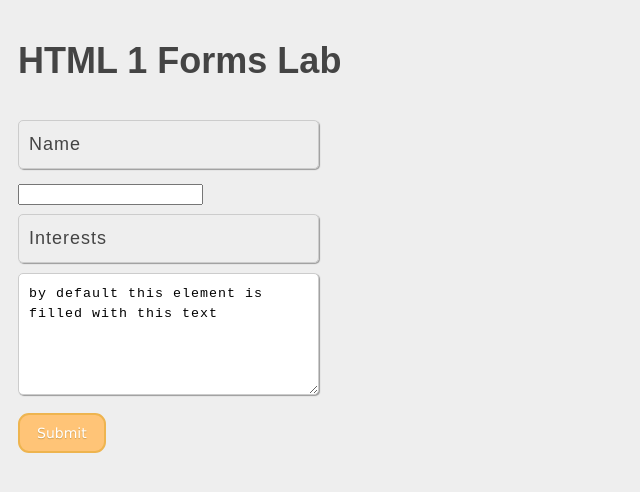
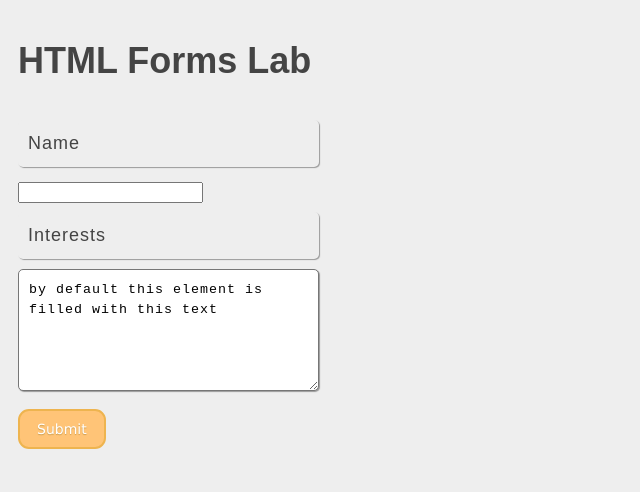
Before and after one commit to OluwatobiAjide/OluwatobiAjide.github.io, a plain HTML site: page lab_6/index.html in a window 1280 px wide. Shown: the whole page, without its empty margins (0-640 px from the left). Drawn offline with Linux system fonts and the light colour scheme.

Commit message:
lab 6 done

```diff
--- a/lab_6/form_styles.css
+++ b/lab_6/form_styles.css
@@ -66,17 +66,13 @@ body {
   top: 1px;
 }
 
-label,
-textarea {
-  letter-spacing: 1px;
-}
 
 label,
 textarea {
   padding: 10px;
   line-height: 1.5;
   border-radius: 5px;
-  border: 1px solid #ccc;
   box-shadow: 1px 1px 1px #999;
   margin-bottom: 10px;
+  letter-spacing: 1px;
 }
--- a/lab_6/index.html
+++ b/lab_6/index.html
@@ -1,6 +1,7 @@
 <!DOCTYPE html>
 <html lang="en">
   <head>
+     <!-- Referenced from code the professor wrote on github -->
     <title>Forms Lab</title>
     <link rel="stylesheet" type="text/css" href="form_styles.css" />
   </head>
@@ -8,7 +9,7 @@
     <div class="wrapper">
       <div class="container">
         <div>
-          <h1>HTML 1 Forms Lab</h1>
+          <h1>HTML Forms Lab</h1>
         </div>
         <div>
           <form
@@ -27,4 +28,5 @@ by default this element is filled with this text</textarea
       </div>
     </div>
   </body>
+
 </html>
```
